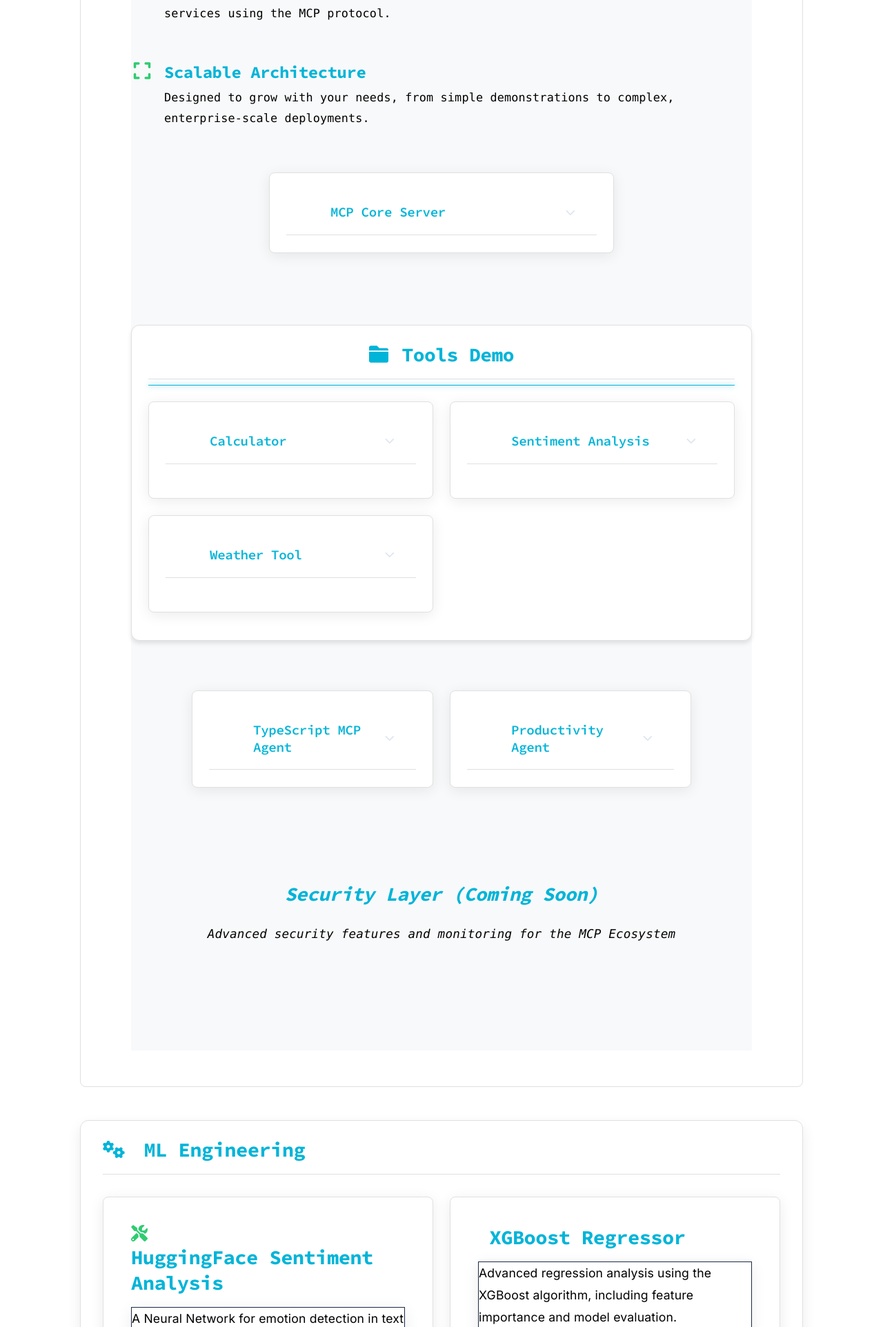
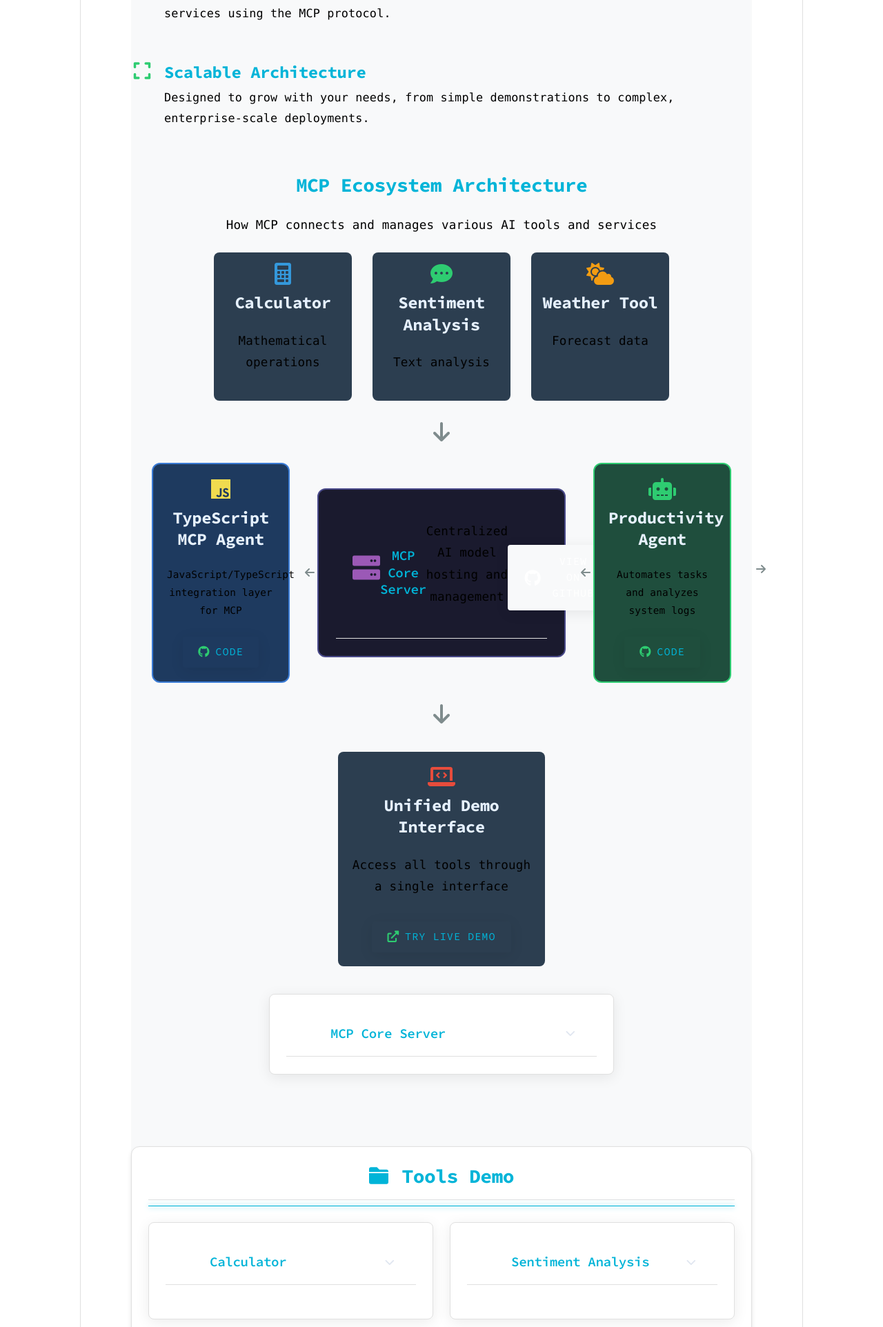
Before and after one commit to mwill20/ai-security-portfolio, a Flask app: page /projects in a window 1280 px wide. Shown: the part 978-2902 px from the top of the page at 69% size. Run offline with Flask 3, Linux system fonts and the light colour scheme.

Commit message:
Update MCP Ecosystem diagram with TypeScript and Productivity Agents

```diff
--- a/templates/projects.html
+++ b/templates/projects.html
@@ -90,7 +90,106 @@
             </div>
         </div>
 
-        <div class="ecosystem-layout">
+        <!-- MCP Ecosystem Diagram -->
+        <div class="ecosystem-diagram" style="margin: 40px 0; position: relative;">
+            <div style="text-align: center; margin-bottom: 20px;">
+                <h3>MCP Ecosystem Architecture</h3>
+                <p>How MCP connects and manages various AI tools and services</p>
+            </div>
+
+            <div style="display: flex; flex-direction: column; align-items: center; gap: 20px;">
+                <!-- Top Row: Tools -->
+                <div style="display: flex; justify-content: center; gap: 30px; width: 100%;">
+                    <div class="tool-card" style="background: #2c3e50; padding: 15px; border-radius: 8px; width: 200px; text-align: center;">
+                        <i class="fas fa-calculator" style="font-size: 2rem; margin-bottom: 10px; color: #3498db;"></i>
+                        <h4>Calculator</h4>
+                        <p>Mathematical operations</p>
+                    </div>
+                    <div class="tool-card" style="background: #2c3e50; padding: 15px; border-radius: 8px; width: 200px; text-align: center;">
+                        <i class="fas fa-comment-dots" style="font-size: 2rem; margin-bottom: 10px; color: #2ecc71;"></i>
+                        <h4>Sentiment Analysis</h4>
+                        <p>Text analysis</p>
+                    </div>
+                    <div class="tool-card" style="background: #2c3e50; padding: 15px; border-radius: 8px; width: 200px; text-align: center;">
+                        <i class="fas fa-cloud-sun" style="font-size: 2rem; margin-bottom: 10px; color: #f39c12;"></i>
+                        <h4>Weather Tool</h4>
+                        <p>Forecast data</p>
+                    </div>
+                </div>
+
+                <!-- Middle: Connection Arrows -->
+                <div style="height: 50px; display: flex; justify-content: center; align-items: center; position: relative;">
+                    <i class="fas fa-arrow-down" style="font-size: 2rem; color: #7f8c8d;"></i>
+                </div>
+
+                <!-- Middle Row: MCP Core with Side Agents -->
+                <div style="display: flex; justify-content: center; align-items: center; gap: 40px; width: 100%;">
+                    <!-- TypeScript MCP Agent -->
+                    <div class="agent-card" style="background: #1e3a5f; padding: 20px; border-radius: 12px; width: 200px; text-align: center; border: 2px solid #3a7bd5;">
+                        <i class="fab fa-js" style="font-size: 2rem; color: #f0db4f; margin-bottom: 10px;"></i>
+                        <h4>TypeScript MCP Agent</h4>
+                        <p style="font-size: 0.9rem;">JavaScript/TypeScript integration layer for MCP</p>
+                        <div style="margin-top: 10px;">
+                            <a href="https://github.com/mwill20/mcp-ts-agent" target="_blank" class="btn btn-sm btn-outline-light">
+                                <i class="fab fa-github"></i> Code
+                            </a>
+                        </div>
+                        <div class="connection-arrow" style="position: absolute; right: -20px; top: 50%; transform: translateY(-50%);">
+                            <i class="fas fa-arrow-right" style="color: #7f8c8d;"></i>
+                        </div>
+                    </div>
+
+                    <!-- MCP Core -->
+                    <div class="mcp-core" style="background: #1a1a2e; padding: 25px; border-radius: 12px; width: 40%; text-align: center; border: 2px solid #4a4a8a; position: relative;">
+                        <div class="mcp-component-header">
+                            <i class="fas fa-server" style="font-size: 2.5rem; color: #9b59b6; margin-bottom: 15px;"></i>
+                            <h3>MCP Core Server</h3>
+                            <p>Centralized AI model hosting and management</p>
+                            <div style="margin-top: 15px;">
+                                <a href="https://github.com/mwill20/mcp-tools" target="_blank" class="btn btn-primary">
+                                    <i class="fab fa-github"></i> View on GitHub
+                                </a>
+                            </div>
+                        </div>
+                        <div class="connection-arrow" style="position: absolute; left: -20px; top: 50%; transform: translateY(-50%);">
+                            <i class="fas fa-arrow-left" style="color: #7f8c8d;"></i>
+                        </div>
+                    </div>
+
+                    <!-- Productivity Agent -->
+                    <div class="agent-card" style="background: #1f4e3d; padding: 20px; border-radius: 12px; width: 200px; text-align: center; border: 2px solid #2ecc71; position: relative;">
+                        <i class="fas fa-robot" style="font-size: 2rem; color: #2ecc71; margin-bottom: 10px;"></i>
+                        <h4>Productivity Agent</h4>
+                        <p style="font-size: 0.9rem;">Automates tasks and analyzes system logs</p>
+                        <div style="margin-top: 10px;">
+                            <a href="https://github.com/mwill20/PersonalProductivityAgent" target="_blank" class="btn btn-sm btn-outline-light">
+                                <i class="fab fa-github"></i> Code
+                            </a>
+                        </div>
+                        <div class="connection-arrow" style="position: absolute; left: -20px; top: 50%; transform: translateY(-50%);">
+                            <i class="fas fa-arrow-right" style="color: #7f8c8d; transform: scaleX(-1);"></i>
+                        </div>
+                    </div>
+                </div>
+
+                <!-- Bottom: Connection Arrows -->
+                <div style="height: 50px; display: flex; justify-content: center; align-items: center; position: relative;">
+                    <i class="fas fa-arrow-down" style="font-size: 2rem; color: #7f8c8d;"></i>
+                </div>
+
+                <!-- Bottom Row: Demo Interface -->
+                <div style="background: #2c3e50; padding: 20px; border-radius: 8px; width: 300px; text-align: center; margin-top: 10px;">
+                    <i class="fas fa-laptop-code" style="font-size: 2rem; color: #e74c3c; margin-bottom: 10px;"></i>
+                    <h4>Unified Demo Interface</h4>
+                    <p>Access all tools through a single interface</p>
+                    <a href="https://huggingface.co/spaces/mwill-AImission/mcp-tools-demo" target="_blank" class="btn btn-outline-light" style="margin-top: 10px;">
+                        <i class="fas fa-external-link-alt"></i> Try Live Demo
+                    </a>
+                </div>
+            </div>
+        </div>
+
+        <div class="ecosystem-layout" style="margin-top: 40px;">
             <!-- MCP Core Server -->
             <div class="ecosystem-core">
                 <div class="mcp-component" data-component="mcp-core">
@@ -103,44 +202,6 @@
                         <p>Central Python server hosting AI models and exposing them via MCP. Provides a unified interface for AI services and manages communication between different components in the ecosystem.</p>
                         <div class="component-links">
                             <a href="https://github.com/mwill20/mcp-tools" target="_blank" class="btn btn-primary">View on GitHub</a>
-                        </div>
-                        <div class="col-md-6 mb-4">
-                            <div class="card h-100 shadow-sm border-0">
-                                <div class="card-body">
-                                    <div class="d-flex justify-content-between align-items-start mb-3">
-                                        <h5 class="card-title text-primary">High-Recall Malware Detector</h5>
-                                        <span class="badge bg-danger">Critical Security</span>
-                                    </div>
-                                    <p class="card-text">
-                                        <strong>Integration Project:</strong> Combines supervised and unsupervised ML approaches with recall-first optimization for SOC environments. Merges insights from LightGBM and PE metadata analysis projects.
-                                    </p>
-                                    <div class="mb-3">
-                                        <span class="badge bg-secondary me-1">Supervised Learning</span>
-                                        <span class="badge bg-secondary me-1">Unsupervised Learning</span>
-                                        <span class="badge bg-secondary me-1">Recall Optimization</span>
-                                        <span class="badge bg-secondary">Model Integration</span>
-                                    </div>
-                                    <div class="d-flex justify-content-between align-items-center">
-                                        <div class="btn-group" role="group">
-                                            <a href="https://github.com/username/High-Recall_Malware_Detector_Supervised_Unsupervised"
-                                               class="btn btn-outline-primary btn-sm"
-                                               target="_blank"
-                                               rel="noopener noreferrer">
-                                                <i class="fab fa-github"></i> Code
-                                            </a>
-                                            <a href="https://github.com/username/High-Recall_Malware_Detector_Supervised_Unsupervised/blob/main/reports/High_Recall_Malware_Detector_Supervised_and_Unsupervised.md"
-                                               class="btn btn-outline-info btn-sm"
-                                               target="_blank"
-                                               rel="noopener noreferrer">
-                                                <i class="fas fa-chart-line"></i> Analysis
-                                            </a>
-                                        </div>
-                                        <small class="text-muted">
-                                            <i class="fas fa-shield-alt"></i> 99.95% Recall
-                                        </small>
-                                    </div>
-                                </div>
-                            </div>
                         </div>
                     </div>
                 </div>
@@ -232,10 +293,17 @@
                 </div>
             </div>
 
-            <!-- Security Layer (Coming Soon) -->
-            <div class="ecosystem-security">
-                <h3>Security Layer (Coming Soon)</h3>
-                <p>Advanced security features and monitoring for the MCP Ecosystem</p>
+            <!-- Security Layer -->
+            <div class="ecosystem-security" style="text-align: center; margin-top: 40px; padding: 20px; background: rgba(44, 62, 80, 0.1); border-radius: 8px;">
+                <i class="fas fa-shield-alt" style="font-size: 2rem; color: #2ecc71; margin-bottom: 15px;"></i>
+                <h3>Security Layer</h3>
+                <p>Integrated security monitoring and access control for all MCP services</p>
+                <div class="security-features" style="display: flex; justify-content: center; gap: 20px; margin-top: 15px; flex-wrap: wrap;">
+                    <span class="badge bg-primary">Authentication</span>
+                    <span class="badge bg-success">Authorization</span>
+                    <span class="badge bg-info">Rate Limiting</span>
+                    <span class="badge bg-warning">Audit Logs</span>
+                </div>
             </div>
         </div>
     </div>
```
Also changed, not shown: templates/sagevault.html (+2 -5 lines).
